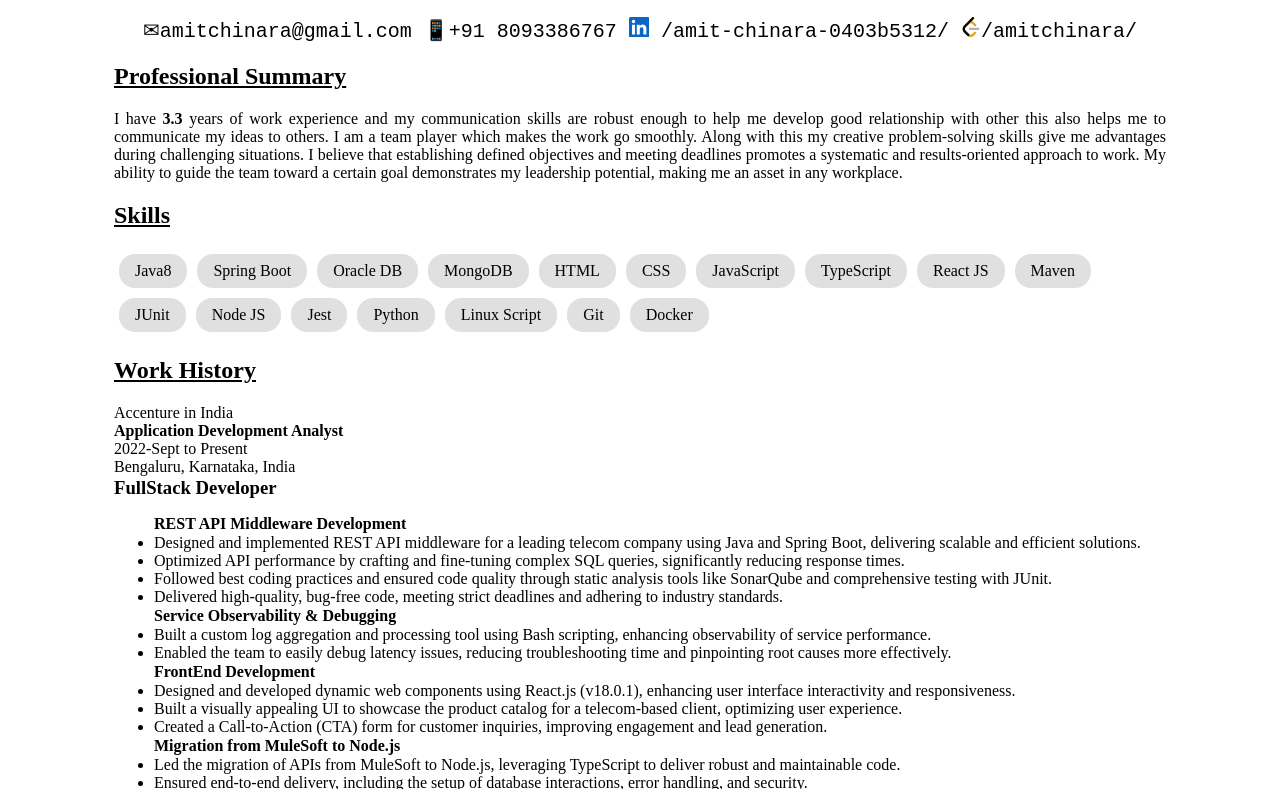
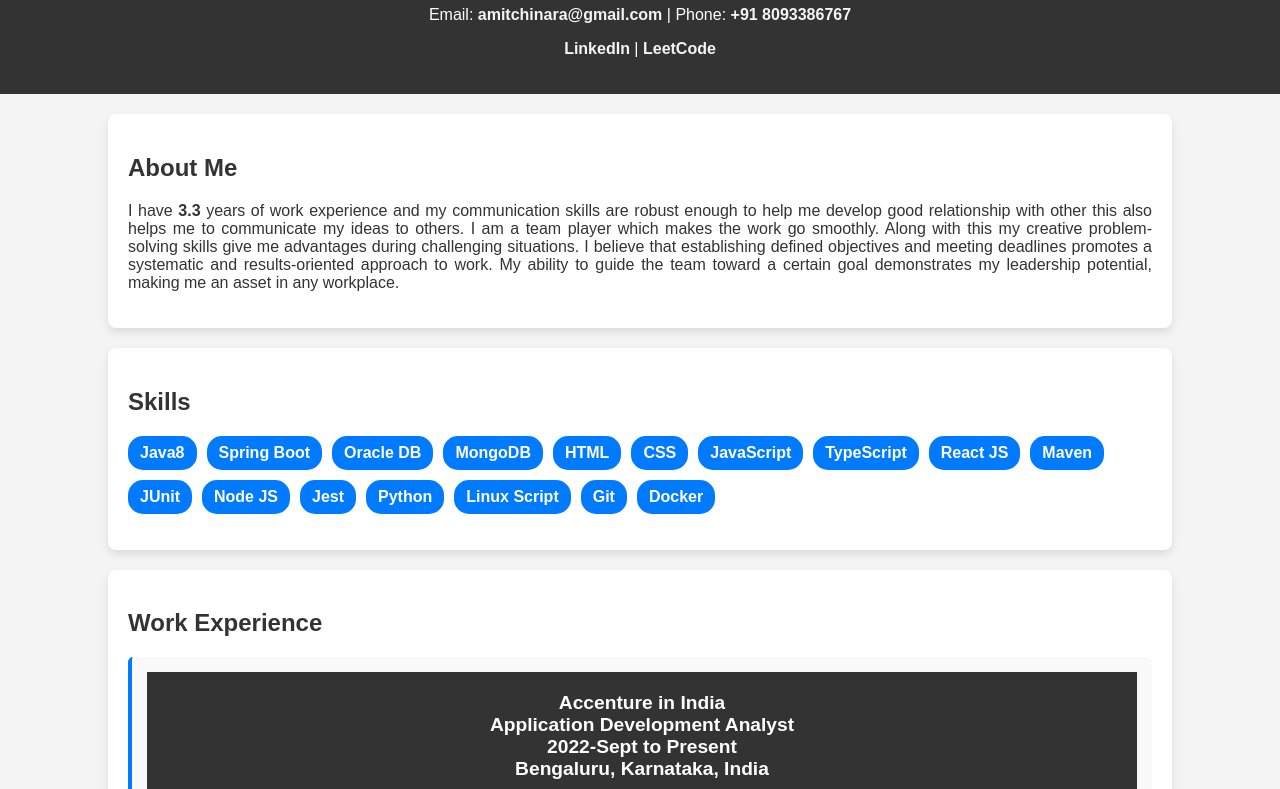
Before and after one commit to AmitChinara/resume, a plain HTML site: page index.html in a window 1280 px wide. Shown: the part 94-883 px from the top of the page. Drawn offline with Linux system fonts and the light colour scheme.

Commit message:
Design complete

```diff
--- a/CSS/style.css
+++ b/CSS/style.css
@@ -1,78 +1,132 @@
-a {
-    /*border: 2px solid red;*/
-    text-decoration: none;
-    color: black;
+/* General Styles */
+body {
+    font-family: Arial, sans-serif;
+    margin: 0;
+    padding: 0;
+    background-color: #f4f4f4;
+    color: #333;
 }
 
-body {
+/* Header */
+header {
+    background-color: #333;
+    color: white;
+    padding: 20px;
+    text-align: center;
+}
+
+header a {
+    color: #f4f4f4;
+    text-decoration: none;
+    font-weight: bold;
+}
+
+header a:hover {
+    text-decoration: underline;
+}
+
+/* Sections */
+section {
+    width: 80%;
+    margin: 20px auto;
+    background: white;
+    padding: 20px;
+    border-radius: 8px;
+    box-shadow: 0px 4px 8px rgba(0, 0, 0, 0.1);
+}
+
+/* About Me */
+#about {
     text-align: justify;
 }
 
-body h2 {
-    text-decoration: underline;
-}
-
-.container {
-    /*border: 2px solid red;*/
-    height: fit-content;
-    width: 1052px;
-    margin: auto;
-    padding-bottom: 50px;
-}
-
-.profile {
-    /*border: 2px solid red;*/
-    width: fit-content;
-    margin: auto;
-    font-family: monospace;
-    font-size: 20px;
-}
-
-#name {
-    text-align: center;
-    font-size: 40px;
-}
-
-.connect {
-    /*font-size: large;*/
-}
-
-section.skills ul {
-    list-style-type: none;
+/* Skills List */
+#skills-list {
+    list-style: none;
     padding: 0;
     display: flex;
     flex-wrap: wrap;
+    gap: 10px;
 }
 
-section.skills ul li {
-    background-color: #e0e0e0;
-    border-radius: 16px;
-    padding: 8px 16px;
-    margin: 5px;
-    display: inline-block;
-    /*font-size: 16px;*/
+#skills-list li {
+    background: #007bff;
+    color: white;
+    padding: 8px 12px;
+    border-radius: 15px;
+    font-weight: bold;
 }
 
-.work:not(:last-child) {
-    border-bottom: 1px solid hsla(0, 0%, 0%, 0.11);
+/* Work Experience */
+.work {
+    margin-bottom: 20px;
+    padding: 15px;
+    border-left: 4px solid #007bff;
+    background: #f9f9f9;
+    border-radius: 5px;
 }
 
+.work header {
+    font-weight: bold;
+    font-size: 1.2em;
+    margin-bottom: 10px;
+}
+
+.project h3 {
+    color: #007bff;
+    margin-top: 10px;
+}
+
+.project h4 {
+    color: #333;
+    margin-top: 5px;
+    font-size: 1em;
+    font-weight: bold;
+}
+
+.project ul {
+    padding-left: 20px;
+}
+
+.project li {
+    margin-bottom: 5px;
+}
+
+/* Education Table */
 table {
     width: 100%;
     border-collapse: collapse;
+    margin-top: 10px;
 }
 
-td, th {
-    text-align: center;
-    border: 1px solid;
-    padding-inline: 0.21rem;
+thead {
+    background-color: #007bff;
+    color: white;
+}
+
+th, td {
+    border: 1px solid #ddd;
+    padding: 12px;
+    text-align: left;
+}
+
+tr:nth-child(even) {
+    background-color: #f2f2f2;
 }
 
 th {
     font-weight: bold;
 }
 
-h4, h3 {
-    margin-top: 1px;
-    margin-bottom: 1px;
+tr:hover {
+    background-color: #ddd;
 }
+
+/* Footer */
+footer {
+    text-align: center;
+    padding: 10px;
+    background: #333;
+    color: white;
+    margin-top: 20px;
+}
--- a/Script/scripts.js
+++ b/Script/scripts.js
@@ -1,43 +1,47 @@
+document.addEventListener("DOMContentLoaded", () => {
     let transformed_data;
 
-const hyperlinkElement = document.getElementsByTagName("a");
-const resumelinkElement = hyperlinkElement[0];
-const emaillinkElement = hyperlinkElement[1];
-const nameElement = document.getElementById(`name`);
-const emailElement = document.getElementById(`email`);
-const phoneElement = document.getElementById(`phone`);
-const linkedinElement = document.getElementById(`linkedin-link`);
-const leetcodeElement = document.getElementById(`leetcode-link`);
+    // Contact details elements
+    const nameElement = document.getElementById("contact-name");
+    const emailElement = document.getElementById("email");
+    const phoneElement = document.getElementById("phone");
+    const linkedinElement = document.getElementById("linkedin-link");
+    const leetcodeElement = document.getElementById("leetcode-link");
 
-const aboutElement = document.getElementById(`about`);
-const skillsElement = document.getElementById(`skills`);
+    // Sections
+    const aboutElement = document.getElementById("about-text");
+    const skillsElement = document.getElementById("skills-list");
+    const workHistoryElement = document.getElementById("work-history");
+    const educationElement = document.getElementById("education-list"); // Corrected reference
 
-const workHistoryElement = document.getElementById('work-history');
-const educationElement = document.getElementById('education');
+    if (!nameElement || !emailElement || !phoneElement || !linkedinElement || !leetcodeElement) {
+        console.error("One or more elements not found in the DOM");
+        return;
+    }
 
-
-resumelinkElement.setAttribute("href", data.contact_details.resume);
+    // Populate contact details
     nameElement.innerHTML = data.contact_name;
-emaillinkElement.setAttribute("href", `mailto:${data.contact_details.email}`);
+    emailElement.setAttribute("href", `mailto:${data.contact_details.email}`);
     emailElement.innerHTML = data.contact_details.email;
     phoneElement.setAttribute("href", `tel:${data.contact_details.number}`);
     phoneElement.innerHTML = data.contact_details.number;
     linkedinElement.setAttribute("href", data.contact_details.linkedin);
-linkedinElement.innerHTML = data.contact_details.linkedin.replaceAll(`https://www.linkedin.com/in`, ``);
+    linkedinElement.innerHTML = "LinkedIn";
     leetcodeElement.setAttribute("href", data.contact_details.leetcode);
-leetcodeElement.innerHTML = data.contact_details.leetcode.replaceAll(`https://leetcode.com/u`, ``);;
+    leetcodeElement.innerHTML = "LeetCode";
 
-transformed_data = `<ul>`
+    // Populate About section
+    aboutElement.innerHTML = data.about;
+
+    // Populate Skills section
+    transformed_data = "";
     for (const skill of data.skills) {
-    let temp = `<li>${skill}</li>`
-    transformed_data += temp;
+        transformed_data += `<li>${skill}</li>`;
     }
-transformed_data += `</ul>`;
-
-aboutElement.innerHTML = data.about;
     skillsElement.innerHTML = transformed_data;
 
-transformed_data = `<div class="work">`;
+    // Populate Work Experience section
+    transformed_data = "";
     for (const work of data.work_experience) {
         let comp_info = `<div class="work">
                             <header>
@@ -62,21 +66,18 @@ for (const work of data.work_experience) {
         }
         transformed_data += comp_info;
     }
-transformed_data += `</div>`;
-
-console.log(transformed_data);
-
     workHistoryElement.innerHTML = transformed_data;
 
-
-transformed_data = '';
+    // Populate Education Table (Ensuring Tabular Format)
+    transformed_data = "";
     for (const course of data.education_experience) {
-    let data = `<tr></tr>`
-    data += `<td>${course.name}</td>`
-    data += `<td>${course.institution}, ${course.location}</td>`
-    data += `<td>${course.duration}</td>`
-    data += `<td>${course.score}</td>`
-    transformed_data += data;
+        transformed_data += `
+            <tr>
+                <td>${course.name}</td>
+                <td>${course.institution}, ${course.location}</td>
+                <td>${course.duration}</td>
+                <td>${course.score}</td>
+            </tr>`;
     }
-educationElement.innerHTML = transformed_data;
-transformed_data = undefined;
+    educationElement.innerHTML = transformed_data; // Ensure it targets the correct <tbody>
+});
--- a/index.html
+++ b/index.html
@@ -2,56 +2,55 @@
 <html lang="en">
 <head>
     <meta charset="UTF-8">
-    <title>Amit Chinara Resume</title>
-    <meta name="viewport" content="width=1024, initial-scale=1.0">
+    <meta name="viewport" content="width=device-width, initial-scale=1.0">
+    <title>Amit Chinara - Resume</title>
+    <link rel="stylesheet" href="./CSS/style.css">
+    <script defer src="./Script/staticFunction.js"></script>
+    <script defer src="./Script/data.js"></script>
+    <script defer src="./Script/scripts.js"></script>
 </head>
-    <link rel="stylesheet" href="./CSS/style.css?v=1.0">
 <body>
-    <div class="container">
-        <section class="profile">
-            <a>
-                <h1 id="name"></h1>
-            </a>
-            <span id="mail-id">✉<a id="email"></a></span>
-            <span id="phone-number">📱<a id="phone"></a></span>
-            <span id="linkedin"><svg xmlns="http://www.w3.org/2000/svg" width="20" height="20" viewBox="0 0 20 20"><rect width="100%" height="100%" fill="white" /> <title>LinkedIn</title><g><path d="m 20.4 1.5 v 17.4 a 1.5 1.5 90 0 1 -1.5 1.5 h -17.4 a 1.5 1.5 90 0 1 -1.5 -1.5 v -17.4 a 1.5 1.5 90 0 1 1.5 -1.5 h 17.4 a 1.5 1.5 90 0 1 1.5 1.5 z m -14.4 6.3 h -3 v 9.6 h 3 z m 0.27 -3.3 a 1.728 1.728 90 0 0 -1.716 -1.74 h -0.054 a 1.74 1.74 90 0 0 0 3.48 h 0 a 1.728 1.728 90 0 0 1.77 -1.686 z m 11.13 7.068 c 0 -2.886 -1.836 -4.008 -3.66 -4.008 a 3.42 3.42 90 0 0 -3.036 1.548 h -0.084 v -1.308 h -2.82 v 9.6 h 3 v -5.106 a 1.992 1.992 90 0 1 1.8 -2.148 h 0.114 c 0.954 0 1.662 0.6 1.662 2.112 v 5.142 h 3 z" fill="#0a66c2"></path></g></svg> <a id="linkedin-link"></a></span>
-            <span id="leetcode"><svg xmlns="http://www.w3.org/2000/svg" width="20" height="20" viewBox="0 0 24 24" id="leetcode">
-  <path fill="#B3B1B0" d="M22 14.355c0-.742-.564-1.346-1.26-1.346H10.676c-.696 0-1.26.604-1.26 1.346s.563 1.346 1.26 1.346H20.74c.696.001 1.26-.603 1.26-1.346z"></path>
-  <path fill="#E7A41F" d="m3.482 18.187 4.313 4.361c.973.979 2.318 1.452 3.803 1.452 1.485 0 2.83-.512 3.805-1.494l2.588-2.637c.51-.514.492-1.365-.039-1.9-.531-.535-1.375-.553-1.884-.039l-2.676 2.607c-.462.467-1.102.662-1.809.662s-1.346-.195-1.81-.662l-4.298-4.363c-.463-.467-.696-1.15-.696-1.863 0-.713.233-1.357.696-1.824l4.285-4.38c.463-.467 1.116-.645 1.822-.645s1.346.195 1.809.662l2.676 2.606c.51.515 1.354.497 1.885-.038.531-.536.549-1.387.039-1.901l-2.588-2.636a4.994 4.994 0 0 0-2.392-1.33l-.034-.007 2.447-2.503c.512-.514.494-1.366-.037-1.901-.531-.535-1.376-.552-1.887-.038l-10.018 10.1C2.509 11.458 2 12.813 2 14.311c0 1.498.509 2.896 1.482 3.876z"></path>
-  <path fill="#070706" d="M8.115 22.814a2.109 2.109 0 0 1-.474-.361c-1.327-1.333-2.66-2.66-3.984-3.997-1.989-2.008-2.302-4.937-.786-7.32a6 6 0 0 1 .839-1.004L13.333.489c.625-.626 1.498-.652 2.079-.067.56.563.527 1.455-.078 2.066-.769.776-1.539 1.55-2.309 2.325-.041.122-.14.2-.225.287-.863.876-1.75 1.729-2.601 2.618-.111.116-.262.186-.372.305-1.423 1.423-2.863 2.83-4.266 4.272-1.135 1.167-1.097 2.938.068 4.127 1.308 1.336 2.639 2.65 3.961 3.974.067.067.136.132.204.198.468.303.474 1.25.183 1.671-.321.465-.74.75-1.333.728-.199-.006-.363-.086-.529-.179z"></path>
-</svg><a id="leetcode-link"></a></span>
+<header>
+    <h1 id="contact-name"></h1>
+    <p>Email: <a id="email" href="#"></a> | Phone: <a id="phone" href="#"></a></p>
+    <p>
+        <a id="linkedin-link" href="#" target="_blank">LinkedIn</a> |
+        <a id="leetcode-link" href="#" target="_blank">LeetCode</a>
+    </p>
+</header>
+
+<section id="about">
+    <h2>About Me</h2>
+    <p id="about-text"></p>
 </section>
-        <section class="prof-summary">
-            <h2>Professional Summary</h2>
-            <div id="about"></div>
+
+<section id="skills">
+    <h2>Skills</h2>
+    <ul id="skills-list"></ul>
 </section>
-        <section class="skills">
-            <h2>Skills</h2>
-            <div id="skills"></div>
-        </section>
-        <section class="work-history">
-            <h2>Work History</h2>
+
+<section id="experience">
+    <h2>Work Experience</h2>
     <div id="work-history"></div>
 </section>
-        <section class="education">
+
+<section id="education">
     <h2>Education</h2>
-            <div>
     <table>
         <thead>
         <tr>
             <th>Course</th>
             <th>Institution</th>
-                            <th>Date</th>
-                            <th>Marks</th>
+            <th>Duration</th>
+            <th>Score</th>
         </tr>
         </thead>
-                    <tbody id="education"></tbody>
+        <tbody id="education-list"></tbody>
     </table>
-            </div>
 </section>
-    </div>
-    <script src="./Script/staticFunction.js?v=1.0"></script>
-    <script src="./Script/data.js?v=1.0"></script>
-    <script src="./Script/scripts.js?v=1.0"></script>
+
+<footer>
+    <p>&copy; 2024 Amit Chinara | All rights reserved.</p>
+</footer>
 </body>
 </html>
```
Lines whose indentation alone changed are shown as unchanged.
